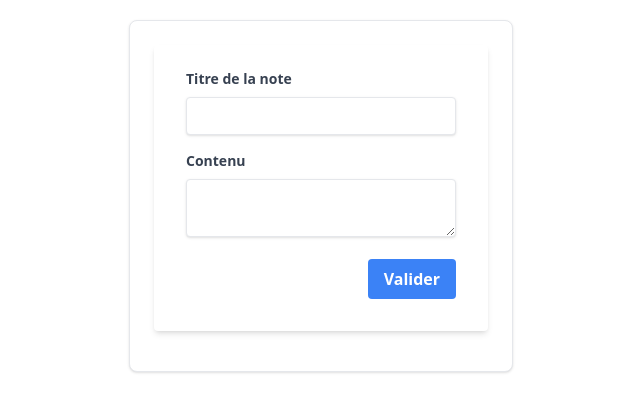
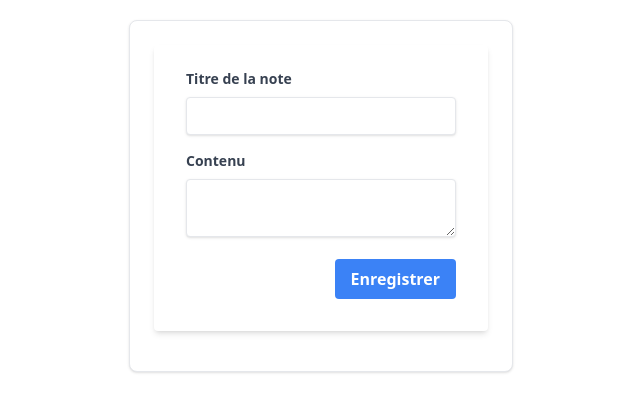
Before and after one commit to gregmaax/todolist-react-ts, a React (Vite) app: page / in a window 1280 px wide. Shown: the top 412 px of the page, without its empty margins (319-959 px from the left). Built offline with nearby package versions, Linux system fonts and the light colour scheme.

Commit message:
test commit

```diff
--- a/src/components/Users/AddUser.tsx
+++ b/src/components/Users/AddUser.tsx
@@ -42,7 +42,7 @@ export function AddUser() {
 						type="submit"
 						className="bg-blue-500 hover:bg-blue-700 text-white font-bold py-2 px-4 rounded focus:outline-none focus:shadow-outline"
 					>
-						Valider
+						Enregistrer
 					</button>
 				</div>
 			</form>
```
